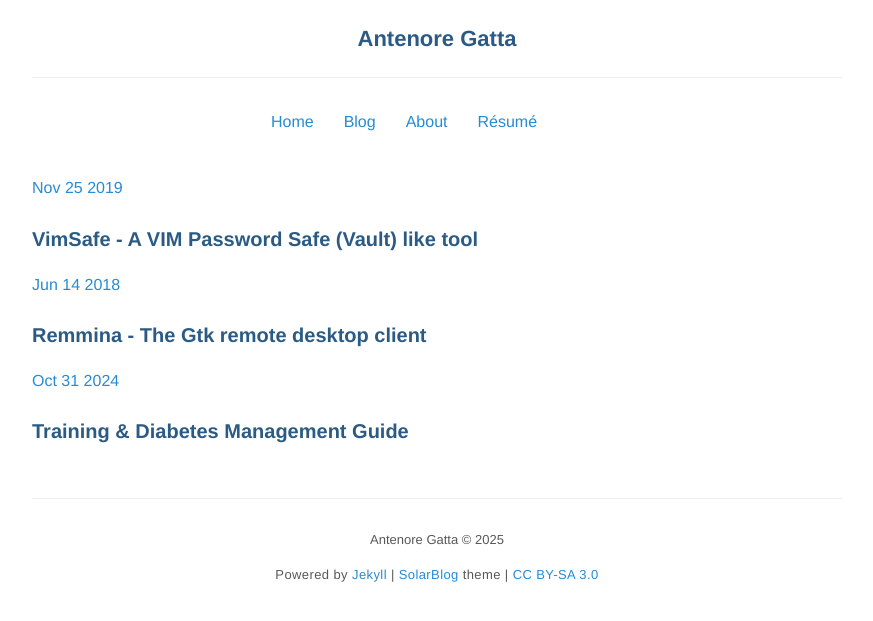
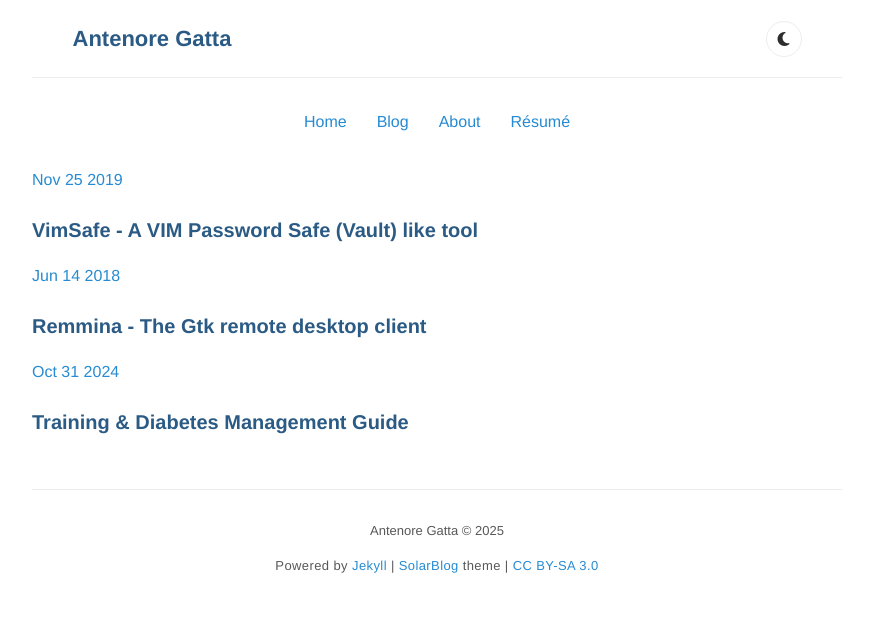
Before and after one commit to antenore/antenore.simbiosi.org, a Jekyll site: the page built from projects.html, in a window 1280 px wide. Shown: the top 621 px of the page, without its empty margins (203-1076 px from the left). Built offline with Jekyll 4.4.1, drawn with Linux system fonts in a browser that asks for light colours; nearby versions of some CDN libraries.

Commit message:
Fixing css styling

```diff
--- a/_data/critical.scss
+++ b/_data/critical.scss
@@ -1,33 +1,53 @@
 ---
 ---
-/* Critical CSS - caricato inline in head per migliorare la performance */
+/* Critical CSS - loaded inline in head for better performance */
 
-/* Variabili temi - versione minimale per il primo render */
+/* Theme variables - minimal version for first render */
 :root {
   --primary: #2B5B84;
+  --secondary: #B7410E;
+  --accent: #268BD2;
   --background: #FFFFFF;
+  --background-alt: #F8F8F8;
   --text-main: #2D2D2D;
+  --text-light: #585858;
   --border: #EDEDED;
   --font-sans: "Helvetica Neue", Helvetica, Arial, sans-serif;
+  --font-mono: "Consolas", Liberation Mono, Menlo, Courier, monospace;
+  --font-weight-normal: 400;
+  --font-weight-light: 300;
+  --font-weight-bold: 700;
+  --content-width-normal: 560px;
+  --content-width-large: 810px;
 }
 
+/* Dark theme detection */
 @media (prefers-color-scheme: dark) {
   :root {
     --primary: #3D80B9;
+    --secondary: #E05A21;
+    --accent: #5DA8E0;
     --background: #121212;
+    --background-alt: #1E1E1E;
     --text-main: #DDDDDD;
+    --text-light: #AAAAAA;
     --border: #333333;
   }
 }
 
+/* Manual dark mode class for explicit toggling */
 .dark-theme {
   --primary: #3D80B9;
+  --secondary: #E05A21;
+  --accent: #5DA8E0;
   --background: #121212;
+  --background-alt: #1E1E1E;
   --text-main: #DDDDDD;
+  --text-light: #AAAAAA;
   --border: #333333;
 }
 
-/* Stili base per evitare flash of unstyled content */
+/* Basic styles to avoid flash of unstyled content */
 html, body {
   margin: 0;
   padding: 0;
@@ -49,12 +69,12 @@ body {
   padding: 0 1rem;
 }
 
-/* Stili minimi per intestazione */
+/* Minimal header styles */
 h1, h2, h3 {
   color: var(--primary);
 }
 
-/* Placeholder per immagini e contenuti in caricamento */
+/* Avatar placeholder */
 .selfie {
   width: 125px;
   height: 125px;
@@ -62,7 +82,7 @@ h1, h2, h3 {
   background-color: var(--border);
 }
 
-/* Transizioni di base */
+/* Basic animations */
 .animated {
   animation: fadeIn 0.8s ease forwards;
 }
@@ -77,3 +97,17 @@ h1, h2, h3 {
     transform: translateY(0);
   }
 }
+
+/* Theme toggle minimal styles */
+.theme-toggle {
+  background: none;
+  border: 1px solid var(--border);
+  color: var(--text-main);
+  cursor: pointer;
+  width: 36px;
+  height: 36px;
+  border-radius: 50%;
+  display: flex;
+  align-items: center;
+  justify-content: center;
+}
--- a/_includes/header-minimal.html
+++ b/_includes/header-minimal.html
@@ -3,6 +3,9 @@
         <a href="{{ site.url }}" class="site-title">
             {{ site.name }}
         </a>
+        <button id="theme-toggle" class="theme-toggle" aria-label="Toggle theme">
+            <i class="fa-solid fa-moon"></i>
+        </button>
     </div>
 </header>
 
@@ -15,7 +18,12 @@
 
 .header-minimal .container {
     display: flex;
-    justify-content: center;
+    justify-content: space-between;
+    align-items: center;
+    width: 90%;
+    max-width: var(--content-width-large);
+    margin: 0 auto;
+    padding: 0 1.5rem;
 }
 
 .header-minimal .site-title {
@@ -29,4 +37,8 @@
 .header-minimal .site-title:hover {
     color: var(--accent);
 }
+
+.header-minimal .theme-toggle {
+    margin-left: 1rem;
+}
 </style>
--- a/_includes/header.html
+++ b/_includes/header.html
@@ -52,5 +52,9 @@
         <a href="{{ site.url }}/feed.xml" target="_blank" aria-label="RSS Feed">
             <i class="fa-solid fa-rss"></i>
         </a>
+
+        <button id="theme-toggle" class="theme-toggle" aria-label="Toggle theme">
+            <i class="fa-solid fa-moon"></i>
+        </button>
     </div>
 </header>
--- a/_layouts/default.html
+++ b/_layouts/default.html
@@ -15,11 +15,11 @@ layout: compress
     <link rel="alternate" type="application/rss+xml" title="{{ site.title }}" href="{{ site.url }}{{ "/feed.xml" }}" />
 
     <!-- FontAwesome with optimized loading -->
-    <script src="https://kit.fontawesome.com/d9b09040a7.js" crossorigin="anonymous" defer></script>
+    <script src="https://kit.fontawesome.com/d9b09040a7.js" crossorigin="anonymous"></script>
 
     <!-- Inline critical CSS -->
     <style>
-        {{ site.data.critical-css }}
+        {{ site.data.critical }}
     </style>
 
     <!-- Main stylesheet with prefers-color-scheme support -->
@@ -29,7 +29,7 @@ layout: compress
         {% include analytics-google.html %}
     {% endif %}
 </head>
-<body class="{% if site.dark-theme %}dark-theme{% endif %}">
+<body class="{% if site.dark-theme == true %}dark-theme{% endif %}">
     <div class="wrapper {% if site.width == "normal" %}normal{% elsif site.width == "large" %}large{% endif %}">
         {% if page.title == "Home" %}
             {% include header.html %}
--- a/assets/css/main.scss
+++ b/assets/css/main.scss
@@ -531,7 +531,48 @@ pre {
   }
 }
 
-/* Animazione per il cambio tema */
+/* Theme Toggle Button Styles */
+.theme-toggle-container {
+  display: inline-flex;
+  margin-left: 1rem;
+}
+
+.theme-toggle {
+  background: none;
+  border: 1px solid var(--border);
+  color: var(--text-main);
+  cursor: pointer;
+  font-size: 1.6rem;
+  padding: 0.5rem;
+  display: flex;
+  align-items: center;
+  justify-content: center;
+  width: 36px;
+  height: 36px;
+  border-radius: 50%;
+  transition: all 0.3s ease;
+  margin: 0;
+}
+
+.social-links .theme-toggle {
+  background: var(--background-alt);
+  color: var(--text-main);
+  width: 40px;
+  height: 40px;
+}
+
+.theme-toggle:hover {
+  background-color: var(--accent);
+  color: white;
+  transform: translateY(-2px);
+}
+
+.theme-toggle:focus {
+  outline: 2px solid var(--accent);
+  outline-offset: 2px;
+}
+
+/* Animation for theme toggle */
 .theme-toggle i {
   transition: transform 0.5s ease;
 }
--- a/assets/js/theme-toggle.js
+++ b/assets/js/theme-toggle.js
@@ -1,24 +1,23 @@
 /**
  * SolarBlog Theme Toggle
- * Gestisce il passaggio tra tema chiaro e scuro
+ * Manages switching between light and dark themes
  */
 
 (function() {
-  // Elementi DOM
+  // DOM elements
   const body = document.body;
-  const themeToggle = document.getElementById('theme-toggle');
   const DARK_THEME_CLASS = 'dark-theme';
   const THEME_STORAGE_KEY = 'solarblog-theme-preference';
 
-  // Verifica se il browser supporta prefers-color-scheme
+  // Check if browser supports prefers-color-scheme
   const supportsColorScheme = window.matchMedia('(prefers-color-scheme)').media !== 'not all';
 
   /**
-   * Imposta il tema in base alla preferenza
-   * @param {string} theme - 'dark', 'light' o 'auto'
+   * Sets the theme based on preference
+   * @param {string} theme - 'dark', 'light' or 'auto'
    */
   function setTheme(theme) {
-    // Rimuovi qualsiasi classe tema esistente
+    // Remove any existing theme class
     body.classList.remove(DARK_THEME_CLASS);
 
     if (theme === 'dark') {
@@ -27,40 +26,42 @@
     } else if (theme === 'light') {
       localStorage.setItem(THEME_STORAGE_KEY, 'light');
     } else {
-      // Auto: segue la preferenza del sistema
+      // Auto: follow system preference
       localStorage.removeItem(THEME_STORAGE_KEY);
       if (supportsColorScheme && window.matchMedia('(prefers-color-scheme: dark)').matches) {
         body.classList.add(DARK_THEME_CLASS);
       }
     }
 
-    // Aggiorna l'icona del toggle se esiste
+    // Update toggle icon if it exists
     updateToggleIcon(theme);
   }
 
   /**
-   * Aggiorna l'icona del toggle in base al tema attuale
+   * Updates the toggle icon based on current theme
    */
   function updateToggleIcon(theme) {
+    const themeToggle = document.getElementById('theme-toggle');
     if (!themeToggle) return;
 
     const currentTheme = theme || getCurrentTheme();
 
-    // Aggiorna il testo/icona in base al tema
-    if (currentTheme === 'dark') {
+    // Update text/icon based on theme
+    if (currentTheme === 'dark' ||
+        (currentTheme === 'auto' && window.matchMedia('(prefers-color-scheme: dark)').matches)) {
       themeToggle.innerHTML = '<i class="fa-solid fa-sun" aria-hidden="true"></i>';
-      themeToggle.setAttribute('title', 'Passa al tema chiaro');
-      themeToggle.setAttribute('aria-label', 'Passa al tema chiaro');
+      themeToggle.setAttribute('title', 'Switch to light theme');
+      themeToggle.setAttribute('aria-label', 'Switch to light theme');
     } else {
       themeToggle.innerHTML = '<i class="fa-solid fa-moon" aria-hidden="true"></i>';
-      themeToggle.setAttribute('title', 'Passa al tema scuro');
-      themeToggle.setAttribute('aria-label', 'Passa al tema scuro');
+      themeToggle.setAttribute('title', 'Switch to dark theme');
+      themeToggle.setAttribute('aria-label', 'Switch to dark theme');
     }
   }
 
   /**
-   * Ottiene il tema corrente
-   * @returns {string} - 'dark', 'light' o 'auto'
+   * Gets the current theme
+   * @returns {string} - 'dark', 'light' or 'auto'
    */
   function getCurrentTheme() {
     const savedTheme = localStorage.getItem(THEME_STORAGE_KEY);
@@ -77,28 +78,66 @@
   }
 
   /**
-   * Alterna il tema tra chiaro e scuro
+   * Toggles theme between light and dark
    */
   function toggleTheme() {
-    document.body.classList.toggle(DARK_THEME_CLASS);
-    if (document.body.classList.contains(DARK_THEME_CLASS)) {
+    const isDark = body.classList.contains(DARK_THEME_CLASS);
+
+    if (isDark) {
+      body.classList.remove(DARK_THEME_CLASS);
+      localStorage.setItem(THEME_STORAGE_KEY, 'light');
+    } else {
+      body.classList.add(DARK_THEME_CLASS);
       localStorage.setItem(THEME_STORAGE_KEY, 'dark');
-    } else {
-      localStorage.setItem(THEME_STORAGE_KEY, 'light');
+    }
+
+    updateToggleIcon(isDark ? 'light' : 'dark');
+  }
+
+  /**
+   * Creates theme toggle button if it doesn't exist
+   */
+  function createToggleButton() {
+    // Check if toggle already exists
+    if (document.getElementById('theme-toggle')) return;
+
+    const nav = document.querySelector('.nav ul') || document.querySelector('header .social-links');
+
+    if (nav) {
+      const toggleItem = document.createElement('div');
+      toggleItem.classList.add('theme-toggle-container');
+
+      const button = document.createElement('button');
+      button.id = 'theme-toggle';
+      button.classList.add('theme-toggle');
+      button.setAttribute('aria-label', 'Toggle theme');
+
+      toggleItem.appendChild(button);
+      nav.appendChild(toggleItem);
+
+      // Update icon
+      updateToggleIcon();
+
+      // Add listener
+      button.addEventListener('click', toggleTheme);
     }
   }
 
-  // Inizializzazione
+  // Initialization
   function init() {
-    // Imposta il tema iniziale
+    // Set initial theme
     setTheme(getCurrentTheme());
 
-    // Aggiungi listener per il toggle
-    if (themeToggle) {
-      themeToggle.addEventListener('click', toggleTheme);
+    // Create toggle button
+    createToggleButton();
+
+    // Add listener for existing toggle
+    const existingToggle = document.getElementById('theme-toggle');
+    if (existingToggle) {
+      existingToggle.addEventListener('click', toggleTheme);
     }
 
-    // Listener per i cambiamenti nella preferenza del sistema
+    // Listen for system preference changes
     if (supportsColorScheme) {
       window.matchMedia('(prefers-color-scheme: dark)').addEventListener('change', (e) => {
         if (!localStorage.getItem(THEME_STORAGE_KEY)) {
@@ -106,40 +145,9 @@
         }
       });
     }
-
-    // Crea il pulsante toggle se non esiste
-    if (!themeToggle) {
-      createToggleButton();
-    }
   }
 
-  /**
-   * Crea il pulsante di toggle del tema se non esiste
-   */
-  function createToggleButton() {
-    const nav = document.querySelector('.nav ul') || document.querySelector('nav ul');
-
-    if (nav) {
-      const li = document.createElement('li');
-      li.classList.add('theme-toggle-item');
-
-      const button = document.createElement('button');
-      button.id = 'theme-toggle';
-      button.classList.add('theme-toggle');
-      button.setAttribute('aria-label', 'Cambia tema');
-
-      li.appendChild(button);
-      nav.appendChild(li);
-
-      // Aggiorna l'icona
-      updateToggleIcon();
-
-      // Aggiungi listener
-      button.addEventListener('click', toggleTheme);
-    }
-  }
-
-  // Esegui l'inizializzazione quando il DOM è pronto
+  // Run initialization when DOM is ready
   if (document.readyState === 'loading') {
     document.addEventListener('DOMContentLoaded', init);
   } else {
```
